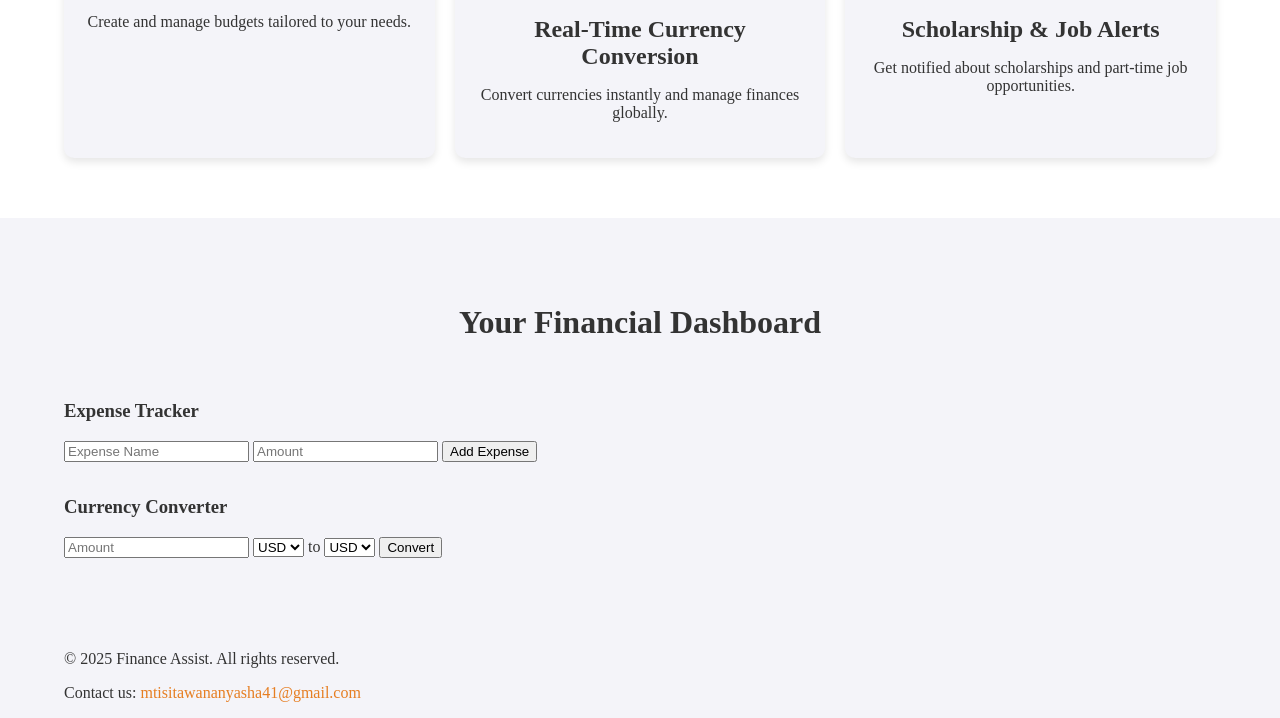
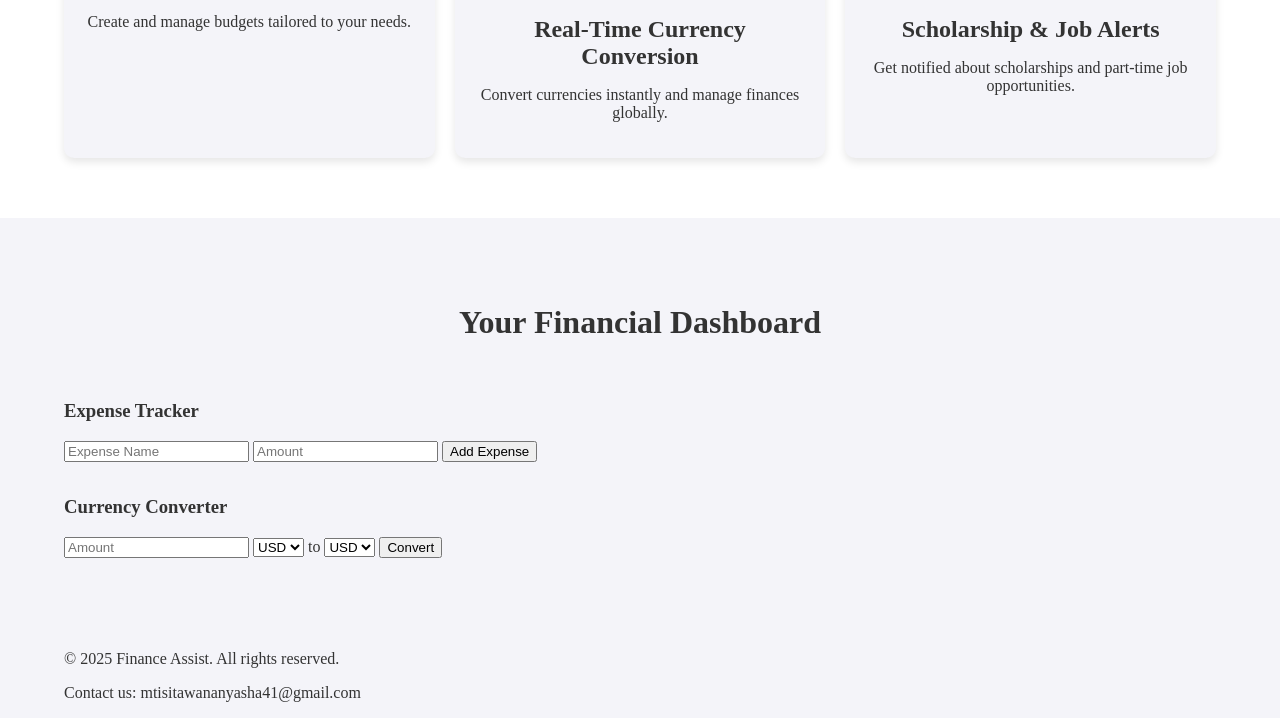
Before and after one commit to Drench7/School-Project, a plain HTML site: page public/index.html in a window 1280 px wide. Shown: the part 816-1534 px from the top of the page. Drawn offline with Linux system fonts and the light colour scheme.

Commit message:
Update index.html

```diff
--- a/public/index.html
+++ b/public/index.html
@@ -97,7 +97,7 @@
     <footer id="contact">
         <div class="container">
             <p>&copy; 2025 Finance Assist. All rights reserved.</p>
-            <p>Contact us: <a href="https://mail.google.com/mail/u/0/#inbox">mtisitawananyasha41@gmail.com</a></p>
+            <p>Contact us: mtisitawananyasha41@gmail.com</a></p>
         </div>
     </footer>
 
```
